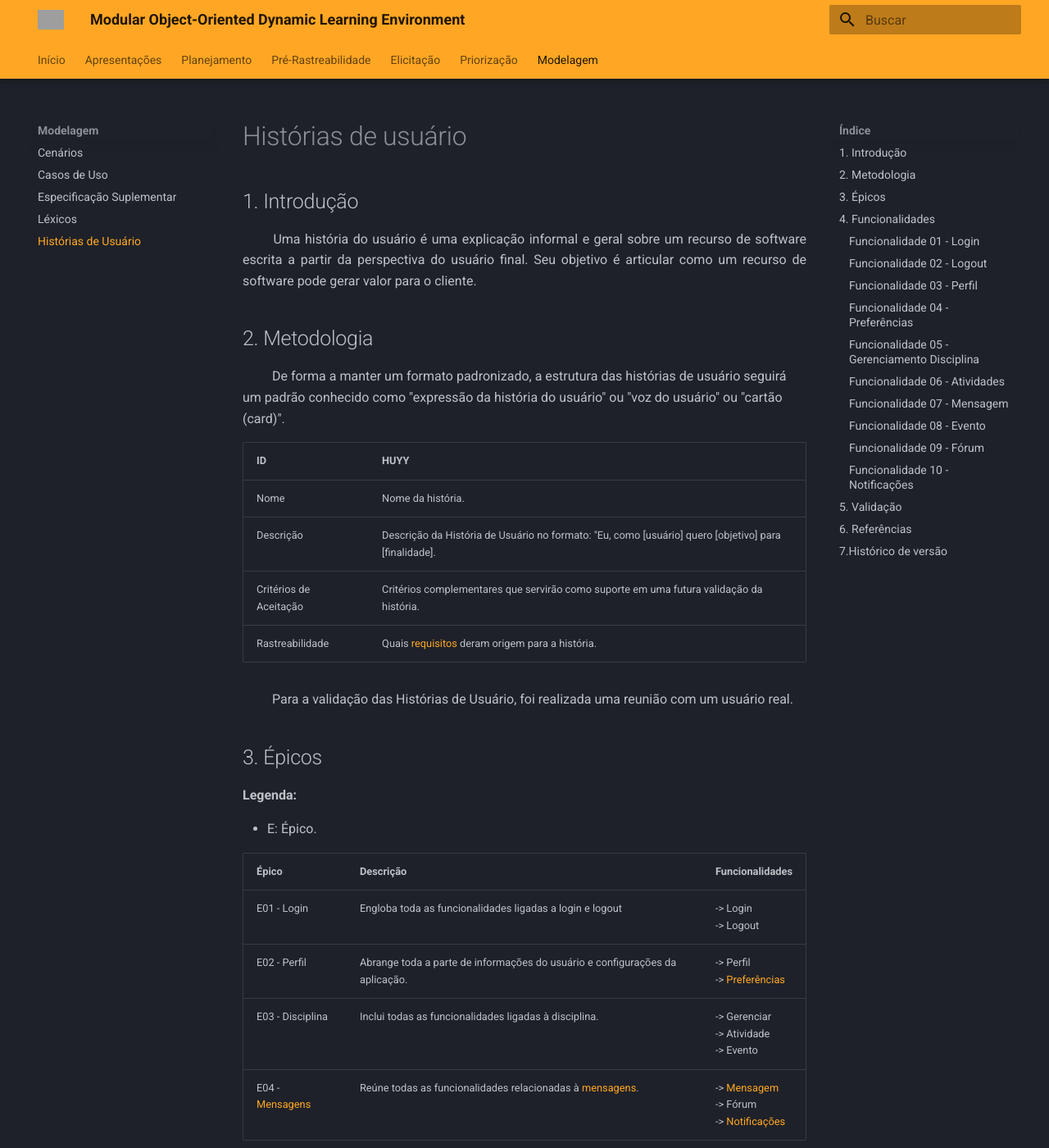
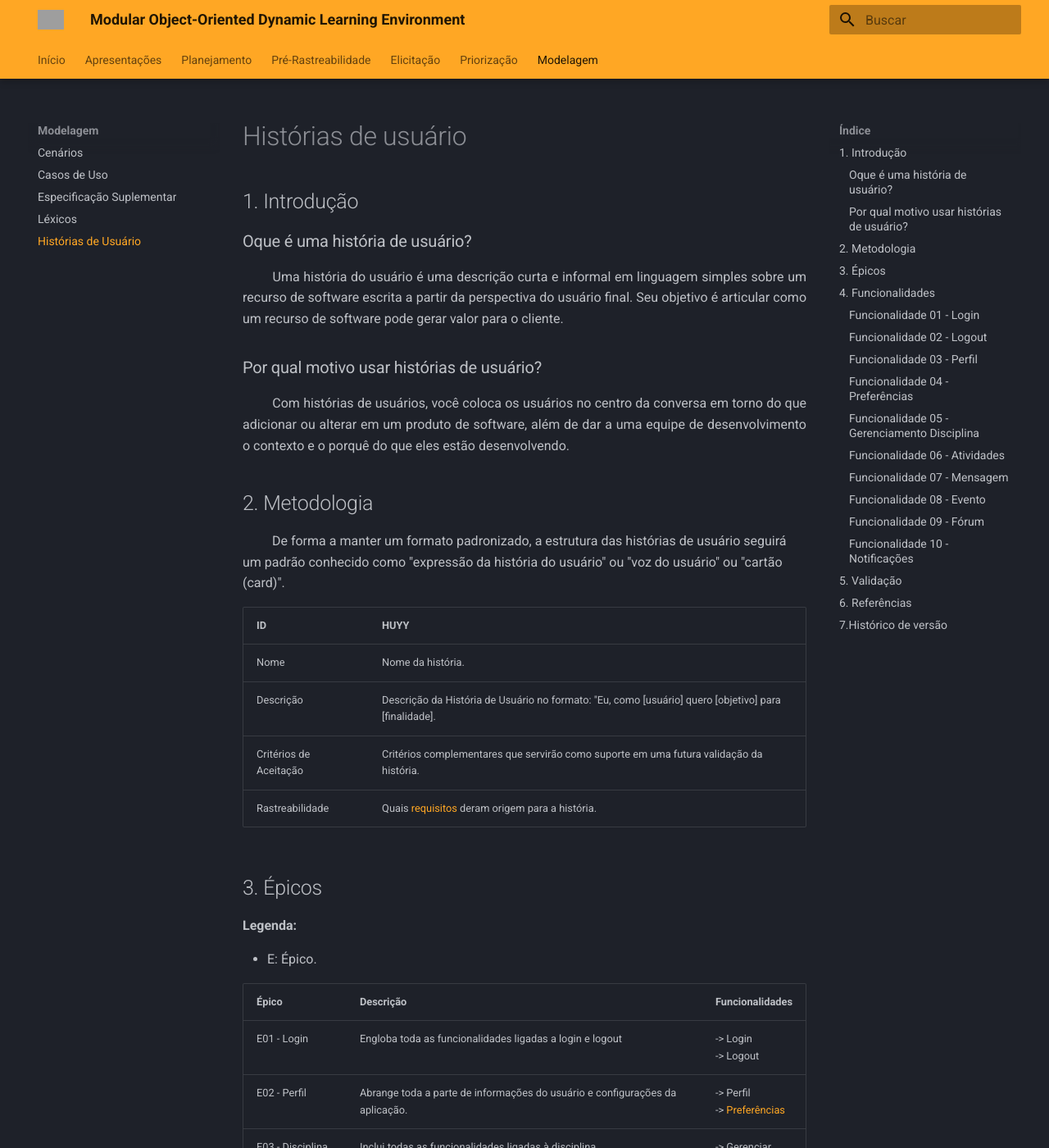
Before and after one commit to Requisitos-de-Software/2022.2-Moodle, an MkDocs documentation site: the page built from docs/Modelagem/historias_usuario.md, in a window 1280 px wide and 1400 px high. Shown: the whole window at 82% size. Built offline with MkDocs 1.6.1 and Material for MkDocs 9.7.7, drawn with Linux system fonts in a browser that asks for light colours; grey boxes are pictures that could not be loaded.

Commit message:
Adicionando texto à introdução

```diff
--- a/docs/Modelagem/historias_usuario.md
+++ b/docs/Modelagem/historias_usuario.md
@@ -2,7 +2,13 @@
 
 ## 1. Introdução
 
-<p align = "justify"> &emsp;&emsp; Uma história do usuário é uma explicação informal e geral sobre um recurso de software escrita a partir da perspectiva do usuário final. Seu objetivo é articular como um recurso de software pode gerar valor para o cliente.</p>
+### Oque é uma história de usuário?
+
+<p align = "justify"> &emsp;&emsp; Uma história do usuário é uma descrição curta e informal em linguagem simples sobre um recurso de software escrita a partir da perspectiva do usuário final. Seu objetivo é articular como um recurso de software pode gerar valor para o cliente.</p>
+
+### Por qual motivo usar histórias de usuário?
+
+<p align = "justify"> &emsp;&emsp; Com histórias de usuários, você coloca os usuários no centro da conversa em torno do que adicionar ou alterar em um produto de software, além de dar a uma equipe de desenvolvimento o contexto e o porquê do que eles estão desenvolvendo.</p>
 
 
 ## 2. Metodologia
@@ -16,7 +22,6 @@
 | Critérios de Aceitação | Critérios complementares que servirão como suporte em uma futura validação da história.|
 | Rastreabilidade | Quais [requisitos](../Elicitacao/requisitos.md#requisitos) deram origem para a história.|
 
-&emsp;&emsp; Para a validação das Histórias de Usuário, foi realizada uma reunião com um usuário real. </p>
 
 ## 3. Épicos
 
```
